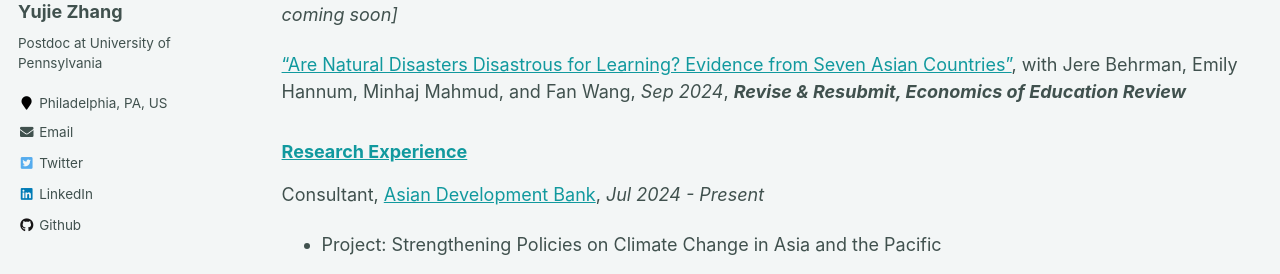
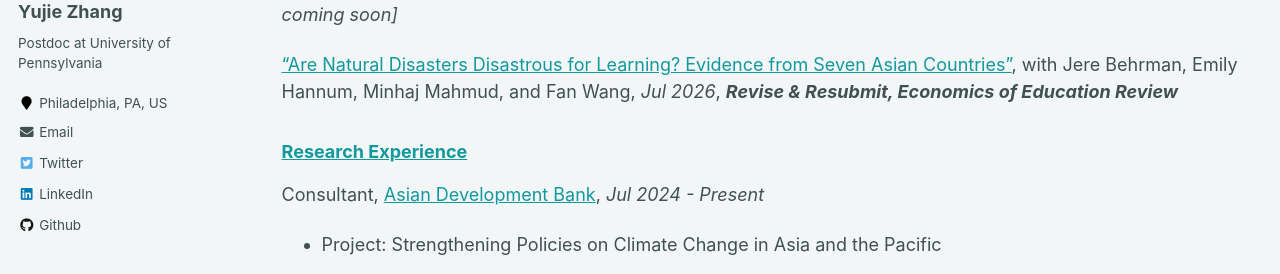
Before and after one commit to yujiezhangecon/yujiezhangecon.github.io, a Jekyll site: the page built from _pages/cv.md, in a window 1280 px wide and 900 px high, scrolled down 442 px. Shown: the part 179-453 px from the top of the window. Built offline with Jekyll 4.4.1, drawn with Linux system fonts in a browser that asks for light colours.

Commit message:
Update cv.md

```diff
--- a/_pages/cv.md
+++ b/_pages/cv.md
@@ -40,7 +40,7 @@ B.E. in Ocean and Naval Engineering, [Tianjin University](http://www.tju.edu.cn/
 "The Long-Term Human Capital Consequences of Natural Disasters: Evidence from India" _[Job Market Paper; draft coming soon]_
 
 ["Are Natural Disasters Disastrous for Learning? Evidence from Seven Asian Countries"](http://yujiezhangecon.github.io/files/DisasterEducationAsiaMicsEmDat_ZhangEtal.pdf),
-with Jere Behrman, Emily Hannum, Minhaj Mahmud, and Fan Wang, _Sep 2024_, _**Revise & Resubmit, Economics of Education Review**_
+with Jere Behrman, Emily Hannum, Minhaj Mahmud, and Fan Wang, _Jul 2026_, _**Revise & Resubmit, Economics of Education Review**_
 
 ### [Research Experience](https://yujiezhangecon.github.io/research/)
 
```
